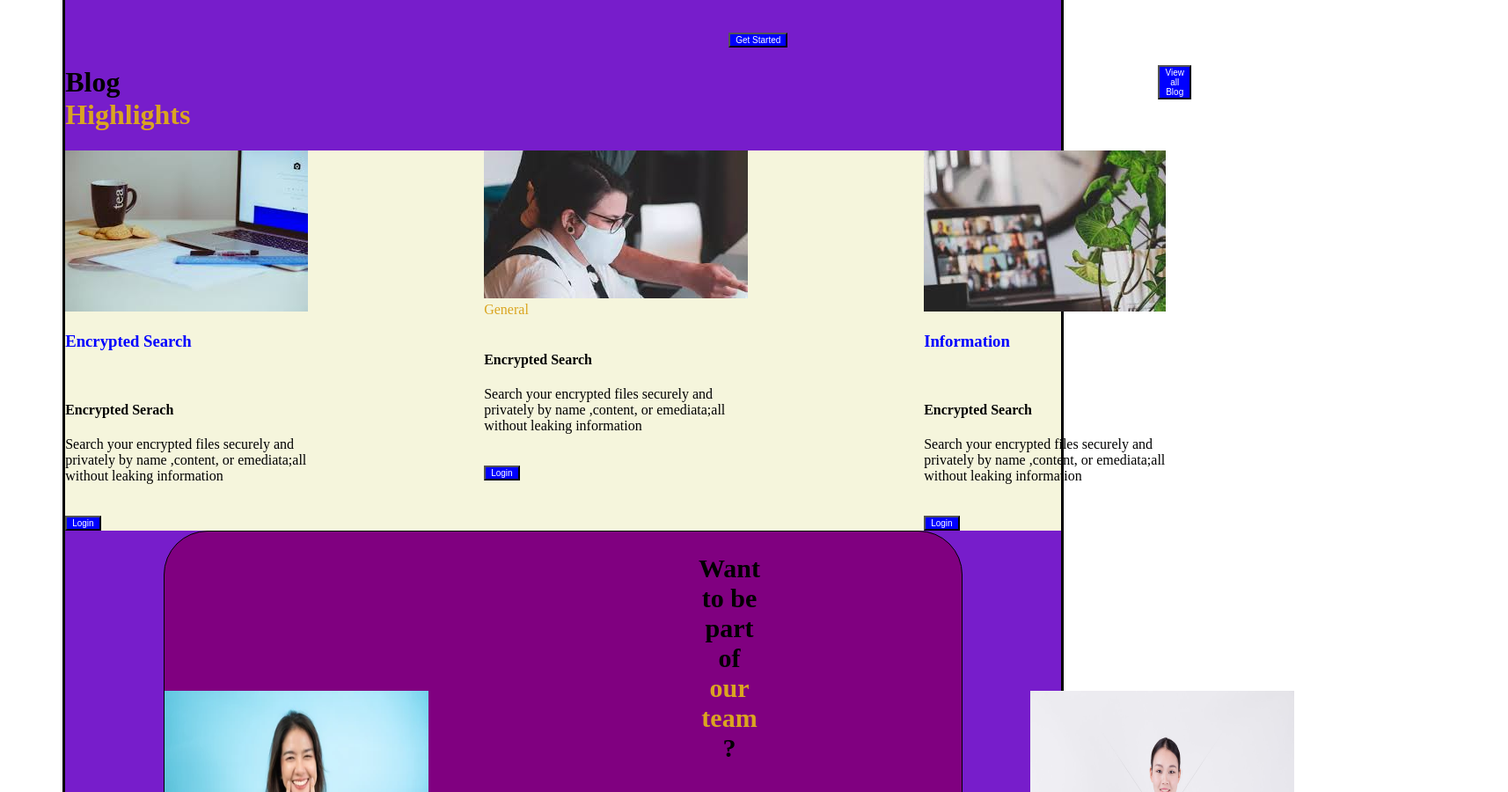
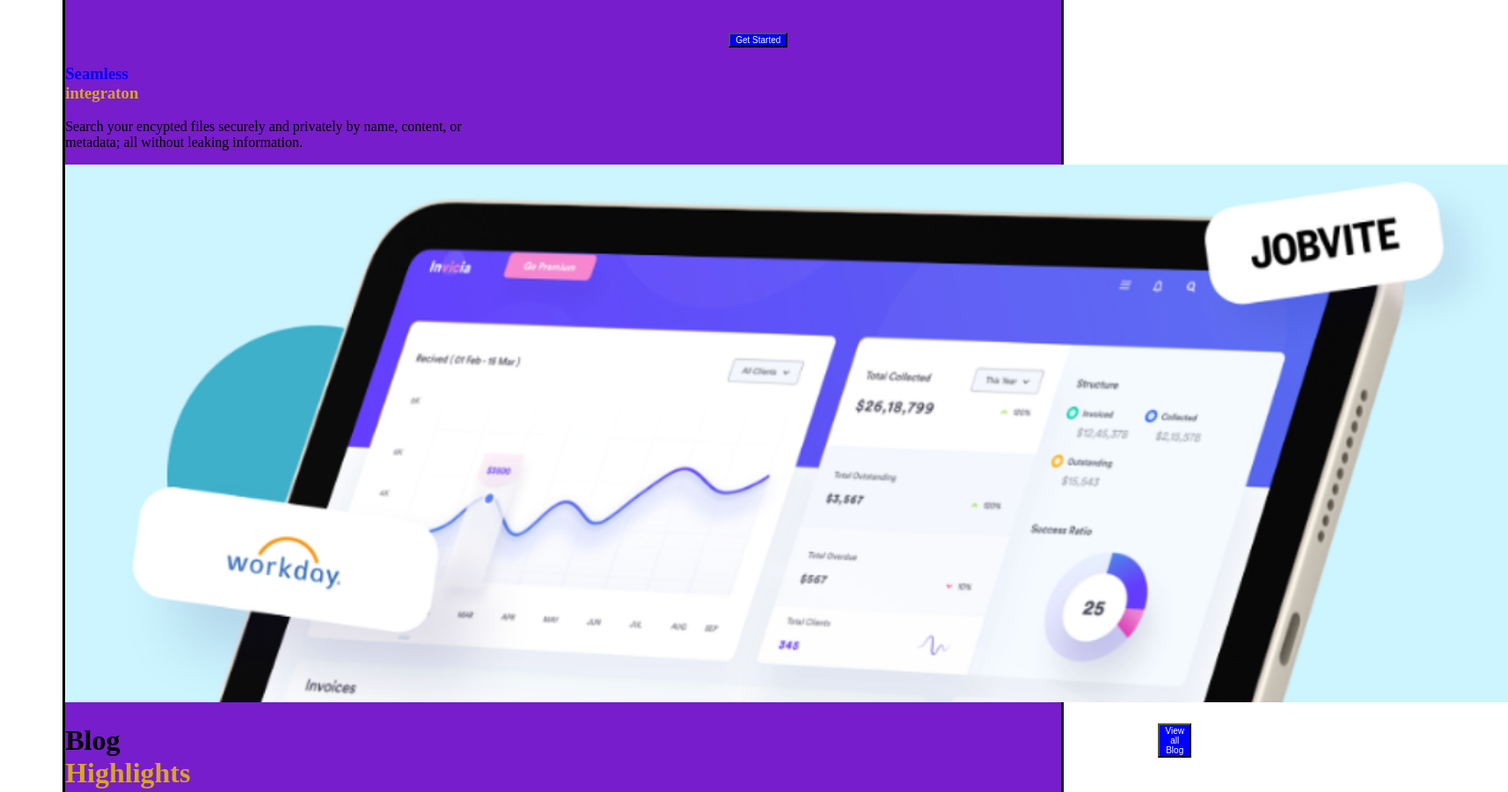
Before and after one commit to Kibaara-wangu/website-and-arrays, a plain HTML site: page index.html in a window 1280 px wide. Shown: the part 1743-2643 px from the top of the page at 88% size, 1714 px wide, since content can reach past the window. Drawn offline with Linux system fonts and the light colour scheme.

Commit message:
added image

```diff
--- a/index.html
+++ b/index.html
@@ -73,7 +73,16 @@
             <button>Get Started</button>
         </div>
     </div>
-<!--  -->
+
+    <div class="seam">
+        <div>
+            <h3>Seamless <div class="color">integraton</div></h3>
+            <p>Search your encypted files securely and privately by name, content, or <br>
+            metadata; all without leaking information.</p>
+        </div>
+        <img src="Images/phone.png" alt=""width="1640px",height="700">
+
+    </div>
 <div class="blog">
     <div>
     <h1>Blog <div class="color">Highlights</div></h1>
--- a/style.css
+++ b/style.css
@@ -92,6 +92,11 @@ section{
 }
 
 
+@media screen {
+
+}
+
+
 
 
 
```
Also changed, not shown: Images/phone.png (added).
